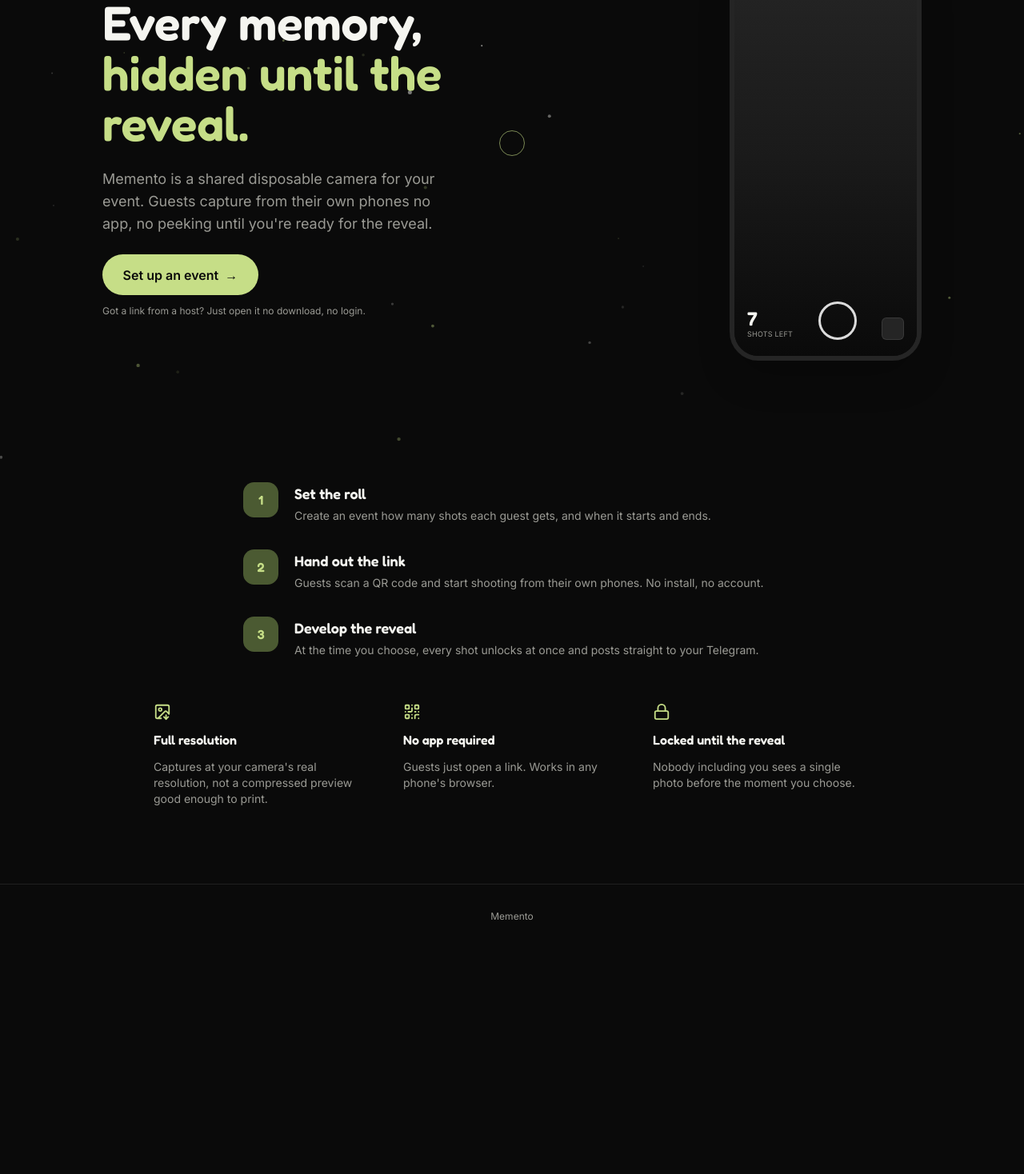
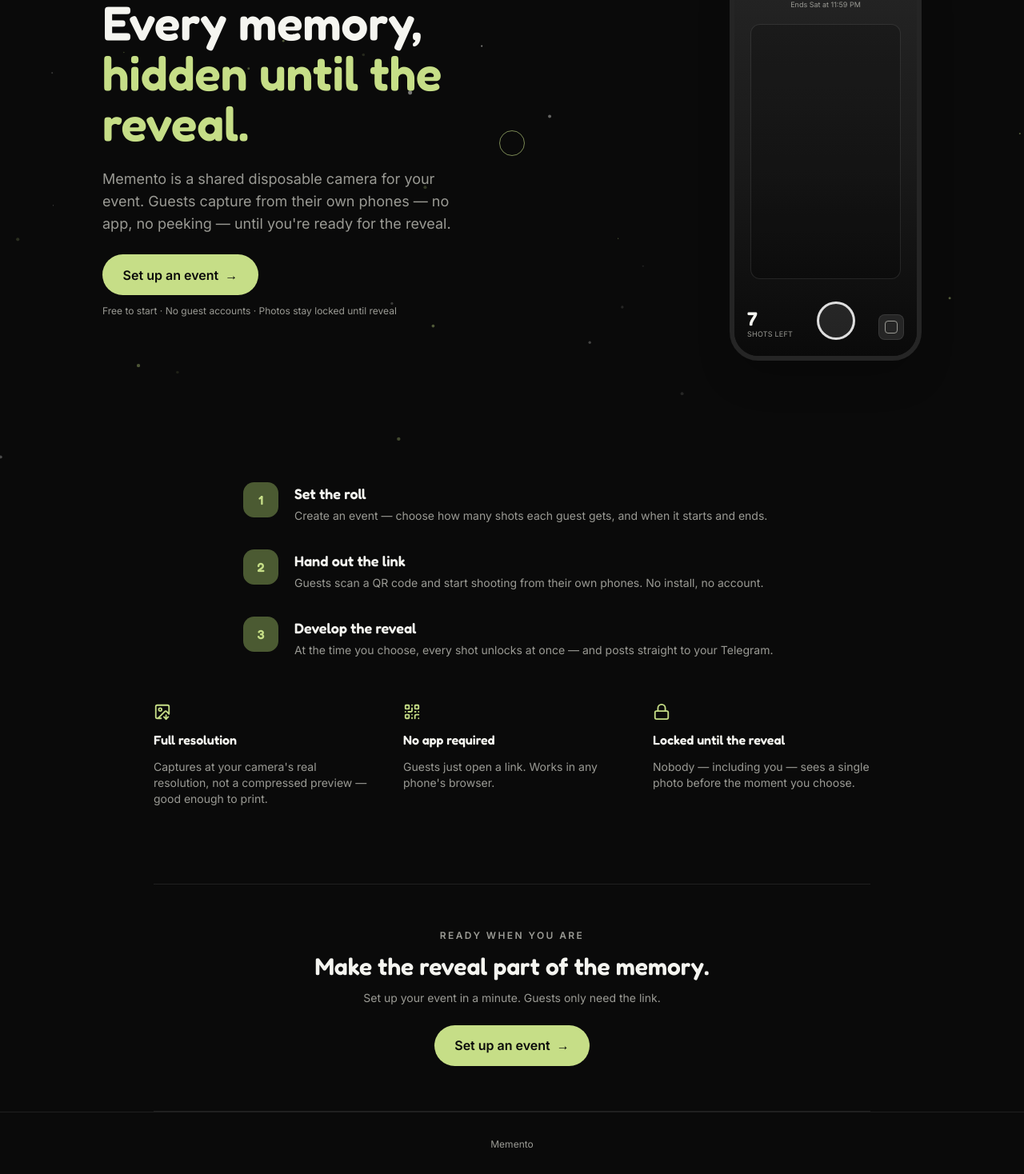
Before and after one commit to BegnaTefera/memento, a Next.js app: page / in a window 1280 px wide. Shown: the part 221-1689 px from the top of the page at 80% size. Before the commit the page ends 1407 px from the top, so only its background shows below. Built offline with nearby package versions, Linux system fonts and the light colour scheme.

Commit message:
Make changes to the home page

```diff
--- a/src/app/page.tsx
+++ b/src/app/page.tsx
@@ -2,7 +2,7 @@
 
 import { useEffect, useState } from "react";
 import Link from "next/link";
-import { motion, type Variants } from "framer-motion";
+import { motion, useReducedMotion, type Variants } from "framer-motion";
 import { ImageDown, Lock, QrCode } from "lucide-react";
 import MagneticWrap from "@/components/MagneticWrap";
 
@@ -17,15 +17,19 @@
 
 export default function Home() {
   const [introDone, setIntroDone] = useState(false);
+  const shouldReduceMotion = useReducedMotion();
 
   useEffect(() => {
+    if (shouldReduceMotion) {
+      return;
+    }
     const t = setTimeout(() => setIntroDone(true), 700);
     return () => clearTimeout(t);
-  }, []);
+  }, [shouldReduceMotion]);
 
   return (
     <>
-      {!introDone && (
+      {!introDone && !shouldReduceMotion && (
         <motion.div
           className="flash-intro"
           initial={{ opacity: 1 }}
@@ -36,7 +40,9 @@
 
       <nav className="w-full border-b border-border">
         <div className="max-w-5xl mx-auto flex items-center justify-between px-6 py-5">
-          <span className="font-display text-xl font-semibold text-text-hi">Memento</span>
+          <Link href="/" className="font-display text-xl font-semibold text-text-hi" aria-label="Memento home">
+            Memento
+          </Link>
           <Link href="/host" data-cursor-hover className="text-sm text-text-lo hover:text-text-hi transition">
             Host sign in →
           </Link>
@@ -58,8 +64,8 @@
             </h1>
             <p className="max-w-md text-text-lo text-lg">
               Memento is a shared disposable camera for your event. Guests capture
-              from their own phones   no app, no peeking   until you&apos;re ready
-              for the reveal.
+              from their own phones — no app, no peeking — until you&apos;re ready for
+              the reveal.
             </p>
             <div className="flex flex-col items-start gap-3">
               <MagneticWrap>
@@ -69,7 +75,7 @@
                 </Link>
               </MagneticWrap>
               <p className="text-xs text-text-lo">
-                Got a link from a host? Just open it   no download, no login.
+                Free to start · No guest accounts · Photos stay locked until reveal
               </p>
             </div>
           </motion.div>
@@ -95,7 +101,7 @@
           <HowStep
             number={1}
             title="Set the roll"
-            desc="Create an event   how many shots each guest gets, and when it starts and ends."
+            desc="Create an event — choose how many shots each guest gets, and when it starts and ends."
           />
           <HowStep
             number={2}
@@ -105,7 +111,7 @@
           <HowStep
             number={3}
             title="Develop the reveal"
-            desc="At the time you choose, every shot unlocks at once   and posts straight to your Telegram."
+            desc="At the time you choose, every shot unlocks at once — and posts straight to your Telegram."
           />
         </motion.section>
 
@@ -120,7 +126,7 @@
           <FeatureItem
             icon={<ImageDown size={22} />}
             title="Full resolution"
-            desc="Captures at your camera's real resolution, not a compressed preview   good enough to print."
+            desc="Captures at your camera&apos;s real resolution, not a compressed preview — good enough to print."
           />
           <FeatureItem
             icon={<QrCode size={22} />}
@@ -130,8 +136,26 @@
           <FeatureItem
             icon={<Lock size={22} />}
             title="Locked until the reveal"
-            desc="Nobody   including you   sees a single photo before the moment you choose."
+            desc="Nobody — including you — sees a single photo before the moment you choose."
           />
+        </motion.section>
+
+        <motion.section
+          initial={shouldReduceMotion ? false : { opacity: 0, y: 16 }}
+          whileInView={shouldReduceMotion ? undefined : { opacity: 1, y: 0 }}
+          viewport={{ once: true, margin: "-80px" }}
+          transition={{ duration: 0.5, ease: "easeOut" }}
+          className="w-full max-w-4xl mx-auto border-y border-border py-14 text-center"
+        >
+          <p className="text-xs font-semibold uppercase tracking-[0.2em] text-text-lo">Ready when you are</p>
+          <h2 className="font-display text-3xl font-semibold text-text-hi mt-3">Make the reveal part of the memory.</h2>
+          <p className="text-text-lo text-sm mt-3">Set up your event in a minute. Guests only need the link.</p>
+          <MagneticWrap>
+            <Link href="/host" data-cursor-hover className="btn btn-primary mt-6">
+              Set up an event
+              <span aria-hidden="true">→</span>
+            </Link>
+          </MagneticWrap>
         </motion.section>
       </main>
 
@@ -144,8 +168,7 @@
   );
 }
 
-/** A simplified phone frame showing our own guest-capture screen   the
- * actual product, not decorative illustration. */
+/** A simplified phone frame showing the guest capture screen. */
 function PhoneMockup() {
   return (
     <div className="relative w-[240px] aspect-[9/19] rounded-[2.25rem] border-[6px] border-surface-2 bg-ink shadow-2xl overflow-hidden">
@@ -153,14 +176,18 @@
       <div className="absolute inset-0 bg-gradient-to-b from-surface-2 via-surface to-ink" />
       <div className="absolute top-7 left-0 right-0 px-4 text-center">
         <p className="text-[11px] font-medium text-text-hi truncate">Sara &amp; Dan&apos;s wedding</p>
+        <p className="text-[9px] text-text-lo mt-1">Ends Sat at 11:59 PM</p>
       </div>
+      <div className="absolute top-20 left-5 right-5 bottom-24 rounded-xl border border-white/10 bg-black/20" />
       <div className="absolute bottom-5 left-0 right-0 px-4 flex items-end justify-between">
         <div>
           <p className="font-display text-2xl font-semibold leading-none text-text-hi">7</p>
           <p className="text-[9px] text-text-lo uppercase tracking-wide">shots left</p>
         </div>
-        <div className="w-12 h-12 rounded-full border-[3px] border-white/85" />
-        <div className="w-7 h-7 rounded-md bg-surface-2 border border-border" />
+        <div className="w-12 h-12 rounded-full border-[3px] border-white/85 bg-white/10" />
+        <div className="w-8 h-8 rounded-lg bg-surface-2 border border-border flex items-center justify-center">
+          <span className="w-4 h-4 rounded-sm border border-text-lo" />
+        </div>
       </div>
     </div>
   );
```
